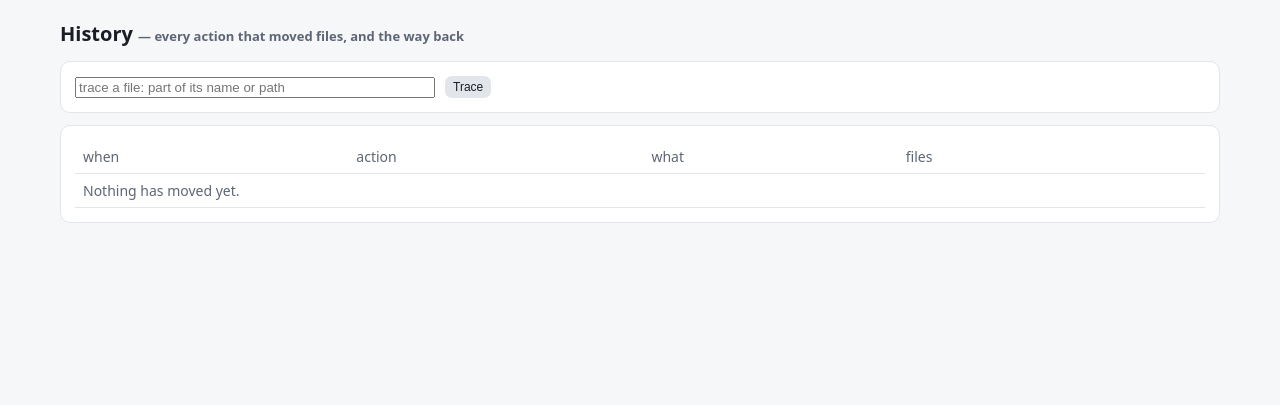
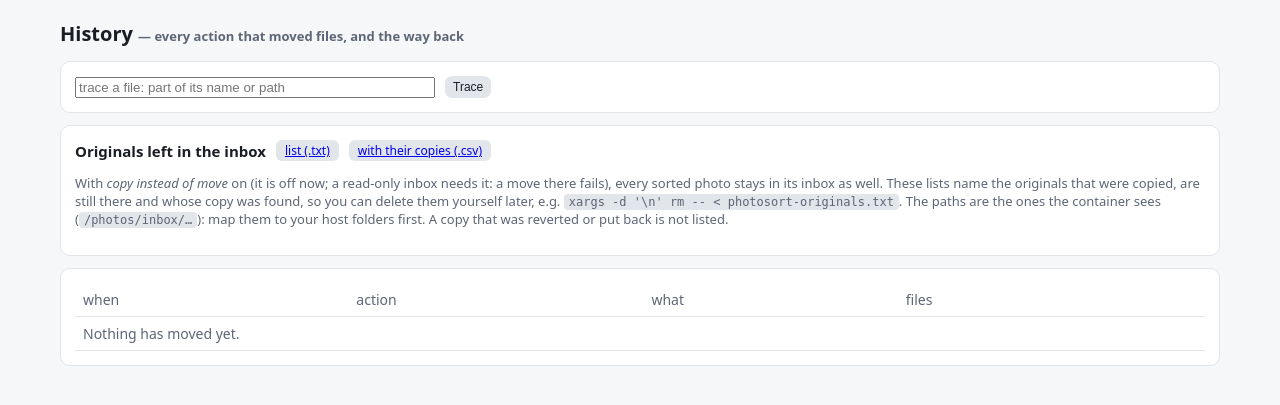
Before and after one commit to PhilippMundhenk/photosort, a FastAPI app: page /history in a window 1280 px wide. Shown: the part 53-458 px from the top of the page. Run offline with FastAPI, Linux system fonts and the light colour scheme; parts of the project's set-up code (start-up, migrations or seed data) failed here and were passed over; some libraries are stand-ins or nearby versions.

Commit message:
Read-only inboxes: History lists the originals copy mode left behind (#20)
With the inboxes mounted read-only a move fails; copy mode sorts the photos but leaves every
original in the inbox. History now offers the list of originals that were copied, are still
there and whose copy exists (.txt, one path per line, for deleting by hand) and a .csv with
the copy and when it was made. A copy that was reverted or put back cleared its mark and is
not listed. The read-only move error points at copy mode.

Closes #20

Co-Authored-By: Claude Opus 5.5 <noreply@anthropic.com>

```diff
--- a/app/main.py
+++ b/app/main.py
@@ -1,6 +1,8 @@
 """photosort web service: scheduler + review UI. Run: uvicorn app.main:app"""
 from __future__ import annotations
 
+import csv
+import io
 import logging
 import mimetypes
 import os
@@ -526,6 +528,27 @@ def history(request: Request, file: str = ""):
     return render(request, "history.html", rows=rows, file=file.strip(), trace=trace)
 
 
+@app.get("/history/originals.{fmt}")
+def history_originals(fmt: str):
+    """The originals copy mode left in the inbox, for deleting them by hand: .txt is one path per
+    line (only those whose copy was found), .csv adds the copy and when it was made."""
+    rows = journal.originals_left(config.load())
+    if fmt == "txt":
+        body = "".join(r["original"] + "\n" for r in rows if r["copy_found"])
+        media = "text/plain; charset=utf-8"
+    elif fmt == "csv":
+        buf = io.StringIO()
+        w = csv.writer(buf)
+        w.writerow(["original", "copy", "copy_found", "copied"])
+        for r in rows:
+            w.writerow([r["original"], r["copy"], "yes" if r["copy_found"] else "no", r["copied"]])
+        body, media = buf.getvalue(), "text/csv; charset=utf-8"
+    else:
+        return HTMLResponse("", status_code=404)
+    return Response(body, media_type=media,
+                    headers={"Content-Disposition": f'attachment; filename="photosort-originals.{fmt}"'})
+
+
 @app.post("/history/{batch}/revert")
 def history_revert(batch: str, only: str = Form(""), back: str = Form("/history")):
     cfg = config.load()
--- a/app/mover.py
+++ b/app/mover.py
@@ -82,8 +82,8 @@ def _transfer(cfg: Config, src: Path, dst_dir: Path, copy: bool = False, name: s
         raise OSError(f"{dst} is missing or incomplete after the transfer")
     if not copy and src.exists():
         dst.unlink(missing_ok=True)
-        raise PermissionError(f"{src} is still there after the move (inbox mounted read-only?); "
-                              f"the copy in {dst_dir} was removed again")
+        raise PermissionError(f"{src} is still there after the move (inbox mounted read-only? then switch on "
+                              f"'copy instead of move' in Settings); the copy in {dst_dir} was removed again")
     journal.record("copy" if copy else "move", src, dst)
     ingest.move_sidecar(src, dst, cfg, keep_source=copy)
     xmp = src.with_suffix(".xmp")
--- a/app/templates/history.html
+++ b/app/templates/history.html
@@ -8,6 +8,12 @@
     <button class="secondary small">Trace</button>
     {% if file %}<span class="small">{{ trace|length }} operation{{ 's' if trace|length != 1 }} touched “{{ file }}” · <a href="/history">all actions</a></span>{% endif %}
   </form>
+</div>
+<div class="card">
+  <div class="row"><b>Originals left in the inbox</b>
+    <a class="act small" href="/history/originals.txt" download>list (.txt)</a>
+    <a class="act small" href="/history/originals.csv" download>with their copies (.csv)</a></div>
+  <p class="small muted">With <i>copy instead of move</i> on{% if cfg.copy_instead_of_move %} (it is){% else %} (it is off now; a read-only inbox needs it: a move there fails){% endif %}, every sorted photo stays in its inbox as well. These lists name the originals that were copied, are still there and whose copy was found, so you can delete them yourself later, e.g. <code>xargs -d '\n' rm -- &lt; photosort-originals.txt</code>. The paths are the ones the container sees (<code>{{ cfg.inbox_root or '/photos' }}/…</code>): map them to your host folders first. A copy that was reverted or put back is not listed.</p>
 </div>
 {% if file %}
 <div class="card">
```
Also changed, not shown: app/journal.py (+24 -0 lines), tests/test_journal.py (+29 -0 lines), README.md.
